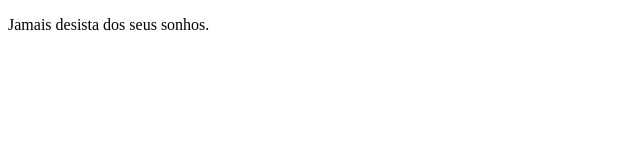
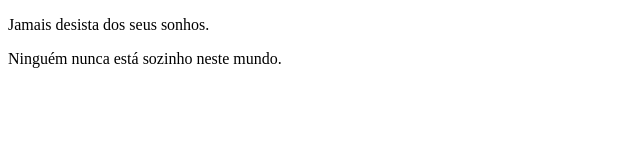
Before and after one commit to Edson-Rodrigues-Fatec/Frases-Motivacionais, a plain HTML site: page index.html in a window 1280 px wide. Shown: the whole page, without its empty margins (0-640 px from the left). Drawn offline with Linux system fonts and the light colour scheme.

Commit message:
Frase motivacional 2.

```diff
--- a/index.html
+++ b/index.html
@@ -7,5 +7,6 @@
 </head>
 <body>
     <p>Jamais desista dos seus sonhos.</p>
+    <p>Ninguém nunca está sozinho neste mundo.</p>
 </body>
 </html>
```
